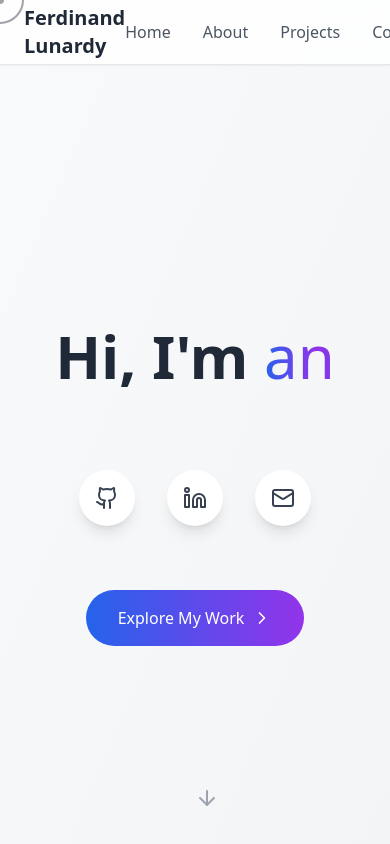
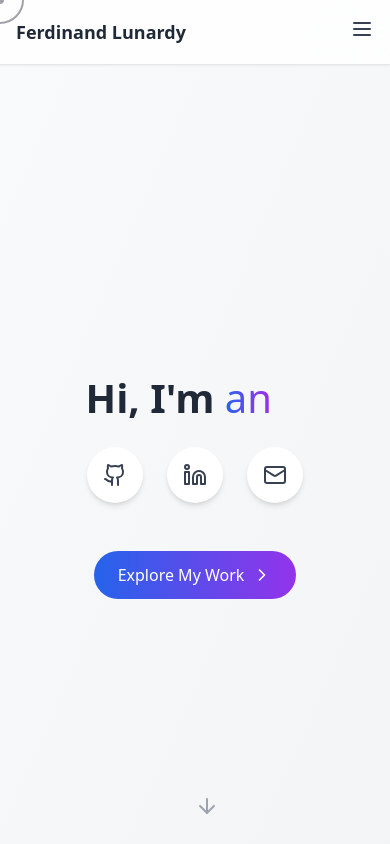
Before and after one commit to Lunardy2509/lunardy2509.github.io, a Next.js app in the folder portfolio/: page / in a window 390 px wide. Shown: the top 844 px of the page. Built offline with nearby package versions, Linux system fonts and the light colour scheme.

Commit message:
Change to adjust mobile phone display size

```diff
--- a/portfolio/components/header.tsx
+++ b/portfolio/components/header.tsx
@@ -1,23 +1,49 @@
 // File: components/header.tsx
 'use client';
-import React from 'react';
+import React, { useState } from 'react';
+import { Menu, X } from 'lucide-react'; // Optional: or replace with Unicode
 
 export default function Header() {
+  const [isOpen, setIsOpen] = useState(false);
+
   return (
     <nav className="fixed top-0 w-full bg-white/80 backdrop-blur-md shadow-sm border-b border-gray-200 z-50">
-      <div className="max-w-7xl mx-auto px-6">
+      <div className="max-w-7xl mx-auto px-4 sm:px-6">
         <div className="flex justify-between items-center h-16">
-          <div className="font-semibold text-xl text-gray-800">
+          {/* Brand Name */}
+          <div className="font-semibold text-lg sm:text-xl text-gray-800">
             Ferdinand Lunardy
           </div>
 
-          <div className="flex space-x-8">
+          {/* Desktop Nav Links */}
+          <div className="hidden md:flex space-x-8">
             <a href="#home" className="text-gray-600 hover:text-gray-800 transition-colors">Home</a>
             <a href="#about" className="text-gray-600 hover:text-gray-800 transition-colors">About</a>
             <a href="#projects" className="text-gray-600 hover:text-gray-800 transition-colors">Projects</a>
             <a href="#contact" className="text-gray-600 hover:text-gray-800 transition-colors">Contact</a>
           </div>
+
+          {/* Mobile Menu Button */}
+          <div className="md:hidden">
+            <button
+              onClick={() => setIsOpen(!isOpen)}
+              className="text-gray-700 focus:outline-none"
+              aria-label="Toggle Menu"
+            >
+              {isOpen ? <X size={24} /> : <Menu size={24} />}
+            </button>
+          </div>
         </div>
+
+        {/* Mobile Dropdown Menu */}
+        {isOpen && (
+          <div className="md:hidden mt-2 flex flex-col space-y-2 pb-4">
+            <a href="#home" className="text-gray-600 hover:text-gray-800 px-2">Home</a>
+            <a href="#about" className="text-gray-600 hover:text-gray-800 px-2">About</a>
+            <a href="#projects" className="text-gray-600 hover:text-gray-800 px-2">Projects</a>
+            <a href="#contact" className="text-gray-600 hover:text-gray-800 px-2">Contact</a>
+          </div>
+        )}
       </div>
     </nav>
   );
--- a/portfolio/components/hero.tsx
+++ b/portfolio/components/hero.tsx
@@ -44,9 +44,9 @@ const TypingAnimation = ({ texts, className = "" }: { texts: string[], className
 export default function Hero({ onScroll }: { onScroll: () => void }) {
   return (
     <section id="home" className="min-h-screen bg-gradient-to-br from-gray-50 to-gray-100 pt-16">
-      <div className="flex flex-col items-center justify-center min-h-screen px-8">
-        <div className="text-center max-w-4xl mx-auto">
-          <h1 className="text-6xl md:text-8xl font-semibold text-gray-800 mb-6">
+      <div className="flex flex-col items-center justify-center min-h-screen px-6 sm:px-8">
+        <div className="text-center max-w-3xl mx-auto">
+          <h1 className="text-[clamp(2.5rem,10vw,5rem)] font-semibold text-gray-800 mb-6 leading-tight">
             Hi, I'm{' '}
             <TypingAnimation
               texts={['Ferdinand Lunardy', 'an iOS Developer']}
@@ -54,28 +54,31 @@ export default function Hero({ onScroll }: { onScroll: () => void }) {
             />
           </h1>
 
-          <div className="flex justify-center space-x-8 mb-16">
-            <a href="#" className="p-4 rounded-full bg-white shadow-lg hover:shadow-xl transition-all duration-300 hover:scale-110 group">
-              <Github className="w-6 h-6 text-gray-700 group-hover:text-blue-600 transition-colors" />
+          {/* Social Icons */}
+          <div className="flex flex-wrap justify-center gap-6 mb-12 sm:mb-16">
+            <a href="#" className="p-4 rounded-full bg-white shadow-md hover:shadow-xl transition hover:scale-110 group">
+              <Github className="w-6 h-6 text-gray-700 group-hover:text-blue-600" />
             </a>
-            <a href="#" className="p-4 rounded-full bg-white shadow-lg hover:shadow-xl transition-all duration-300 hover:scale-110 group">
-              <Linkedin className="w-6 h-6 text-gray-700 group-hover:text-blue-600 transition-colors" />
+            <a href="#" className="p-4 rounded-full bg-white shadow-md hover:shadow-xl transition hover:scale-110 group">
+              <Linkedin className="w-6 h-6 text-gray-700 group-hover:text-blue-600" />
             </a>
-            <a href="#" className="p-4 rounded-full bg-white shadow-lg hover:shadow-xl transition-all duration-300 hover:scale-110 group">
-              <Mail className="w-6 h-6 text-gray-700 group-hover:text-blue-600 transition-colors" />
+            <a href="#" className="p-4 rounded-full bg-white shadow-md hover:shadow-xl transition hover:scale-110 group">
+              <Mail className="w-6 h-6 text-gray-700 group-hover:text-blue-600" />
             </a>
           </div>
 
+          {/* CTA Button */}
           <button
             onClick={onScroll}
-            className="group inline-flex items-center px-8 py-4 bg-gradient-to-r from-blue-600 to-purple-600 text-white rounded-full font-medium hover:from-blue-700 hover:to-purple-700 transition-all duration-300 hover:scale-105 hover:shadow-lg"
+            className="group inline-flex items-center px-6 py-3 sm:px-8 sm:py-4 bg-gradient-to-r from-blue-600 to-purple-600 text-white rounded-full font-medium hover:from-blue-700 hover:to-purple-700 transition hover:scale-105 hover:shadow-lg"
           >
             Explore My Work
             <ChevronRight className="ml-2 w-5 h-5 group-hover:translate-x-1 transition-transform" />
           </button>
         </div>
 
-        <div className="absolute bottom-8 left-1/2 transform -translate-x-1/2 animate-bounce">
+        {/* Down Arrow */}
+        <div className="absolute bottom-6 sm:bottom-8 left-1/2 transform -translate-x-1/2 animate-bounce">
           <ArrowDown className="w-6 h-6 text-gray-400" />
         </div>
       </div>
```
